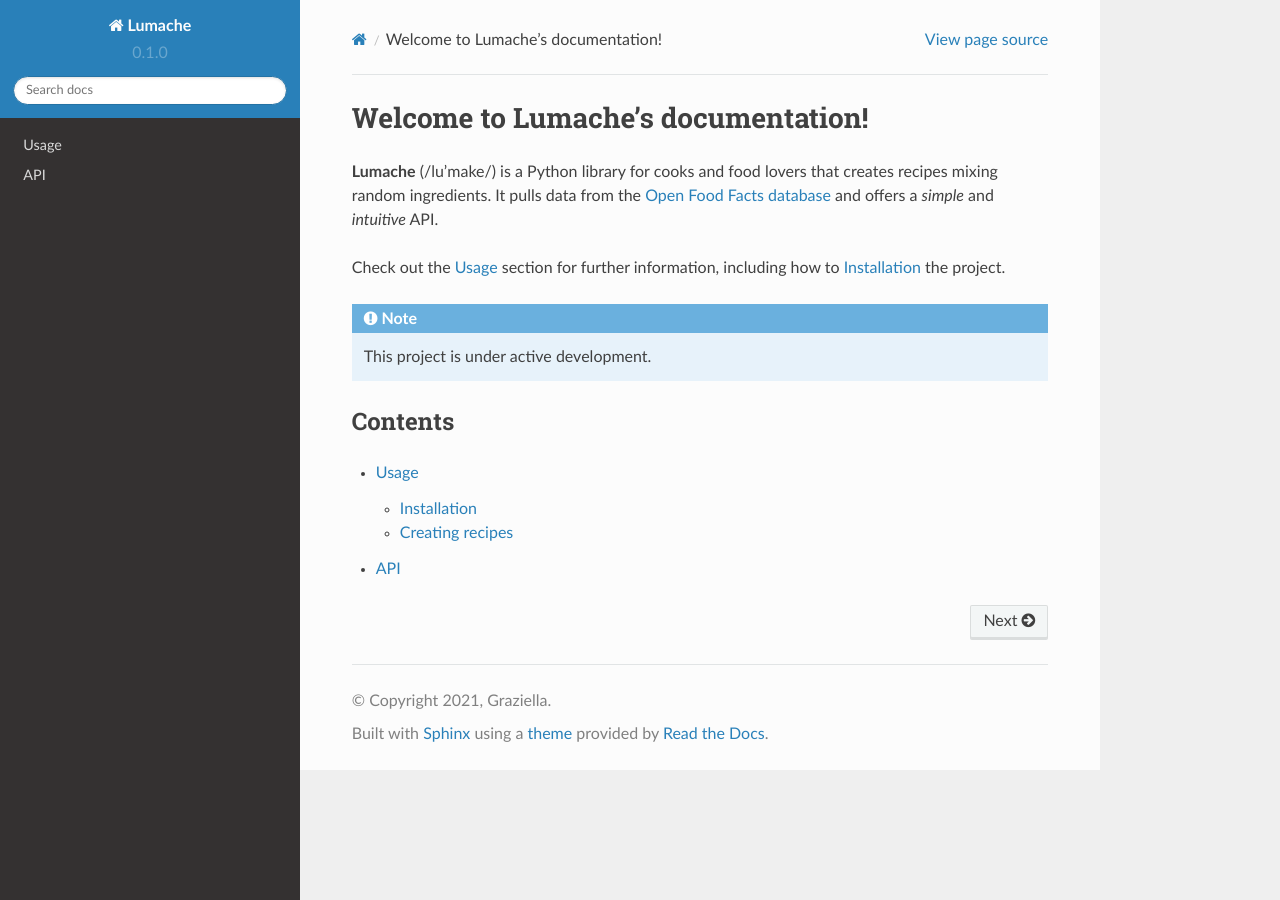
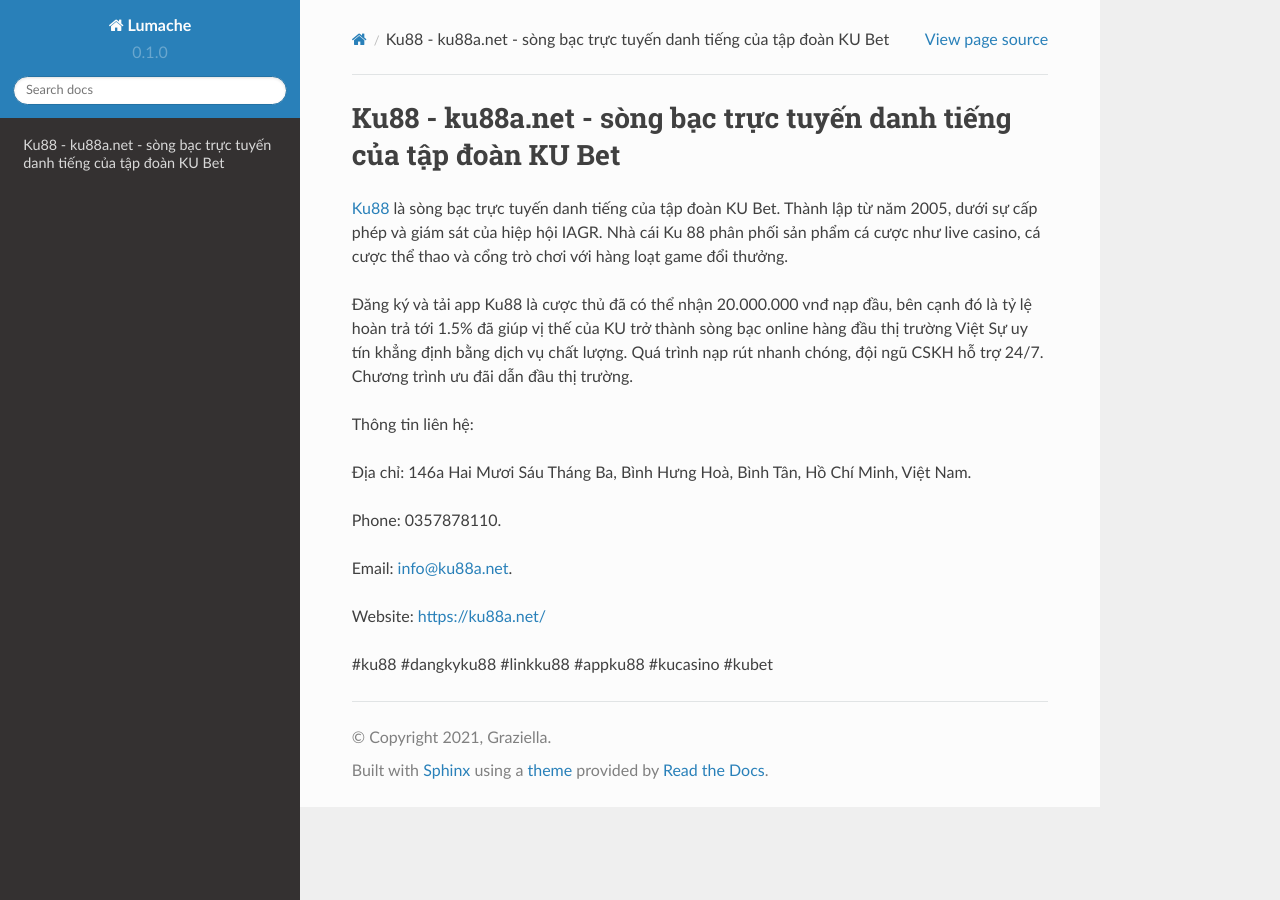
Before and after one commit to nhattuong947/ku88anet, a Sphinx documentation site: the page built from docs/source/index.rst, in a window 1280 px wide. Built offline with Sphinx 7.4.7 and the Read the Docs theme 2.0.0, drawn with Linux system fonts in a browser that asks for light colours.

Commit message:
Update index.rst

```diff
--- a/docs/source/index.rst
+++ b/docs/source/index.rst
@@ -1,22 +1,18 @@
-Welcome to Lumache's documentation!
+Ku88 - ku88a.net - sòng bạc trực tuyến danh tiếng của tập đoàn KU Bet
 ===================================
 
-**Lumache** (/lu'make/) is a Python library for cooks and food lovers
-that creates recipes mixing random ingredients.
-It pulls data from the `Open Food Facts database <https://world.openfoodfacts.org/>`_
-and offers a *simple* and *intuitive* API.
+`Ku88 <https://ku88a.net/>`_ là sòng bạc trực tuyến danh tiếng của tập đoàn KU Bet. Thành lập từ năm 2005, dưới sự cấp phép và giám sát của hiệp hội IAGR. Nhà cái Ku 88 phân phối sản phẩm cá cược như live casino, cá cược thể thao và cổng trò chơi với hàng loạt game đổi thưởng.
 
-Check out the :doc:`usage` section for further information, including
-how to :ref:`installation` the project.
+Đăng ký và tải app Ku88 là cược thủ đã có thể nhận 20.000.000 vnđ nạp đầu, bên cạnh đó là tỷ lệ hoàn trả tới 1.5% đã giúp vị thế của KU trở thành sòng bạc online hàng đầu thị trường Việt Sự uy tín khẳng định bằng dịch vụ chất lượng. Quá trình nạp rút nhanh chóng, đội ngũ CSKH hỗ trợ 24/7. Chương trình ưu đãi dẫn đầu thị trường.
 
-.. note::
+Thông tin liên hệ:
 
-   This project is under active development.
+Địa chỉ: 146a Hai Mươi Sáu Tháng Ba, Bình Hưng Hoà, Bình Tân, Hồ Chí Minh, Việt Nam.
 
-Contents
---------
+Phone: 0357878110.
 
-.. toctree::
+Email: info@ku88a.net.
 
-   usage
-   api
+Website: https://ku88a.net/
+
+#ku88 #dangkyku88 #linkku88 #appku88 #kucasino #kubet
```
